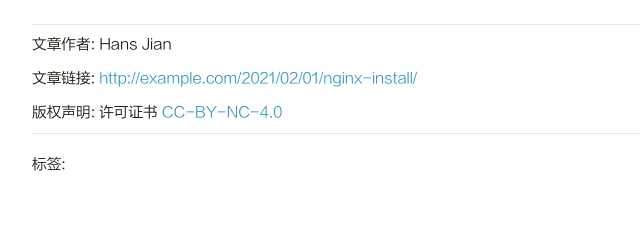
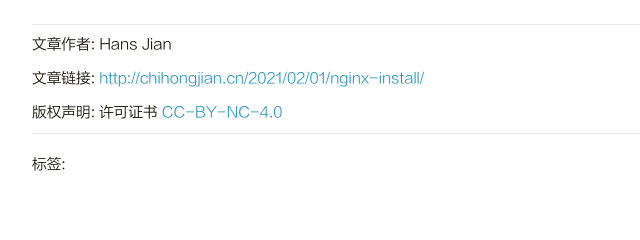
Before and after one commit to chihonjian/chihonjian.github.io, a plain HTML site: page 2021/02/01/nginx-install/index.html in a window 1280 px wide. Shown: the part 3046-3286 px from the top of the page, 218-858 px from the left. Drawn offline with Linux system fonts and the light colour scheme.

Commit message:
Site updated: 2021-02-02 12:51:58

```diff
--- a/2021/02/01/nginx-install/index.html
+++ b/2021/02/01/nginx-install/index.html
@@ -229,7 +229,7 @@
 
                     <p class="copyright-item">
                         <span>文章链接:</span>
-                        <span><a href="http://example.com/2021/02/01/nginx-install/">http://example.com/2021/02/01/nginx-install/</a></span>
+                        <span><a href="http://chihongjian.cn/2021/02/01/nginx-install/">http://chihongjian.cn/2021/02/01/nginx-install/</a></span>
                     </p>
 
 
```
